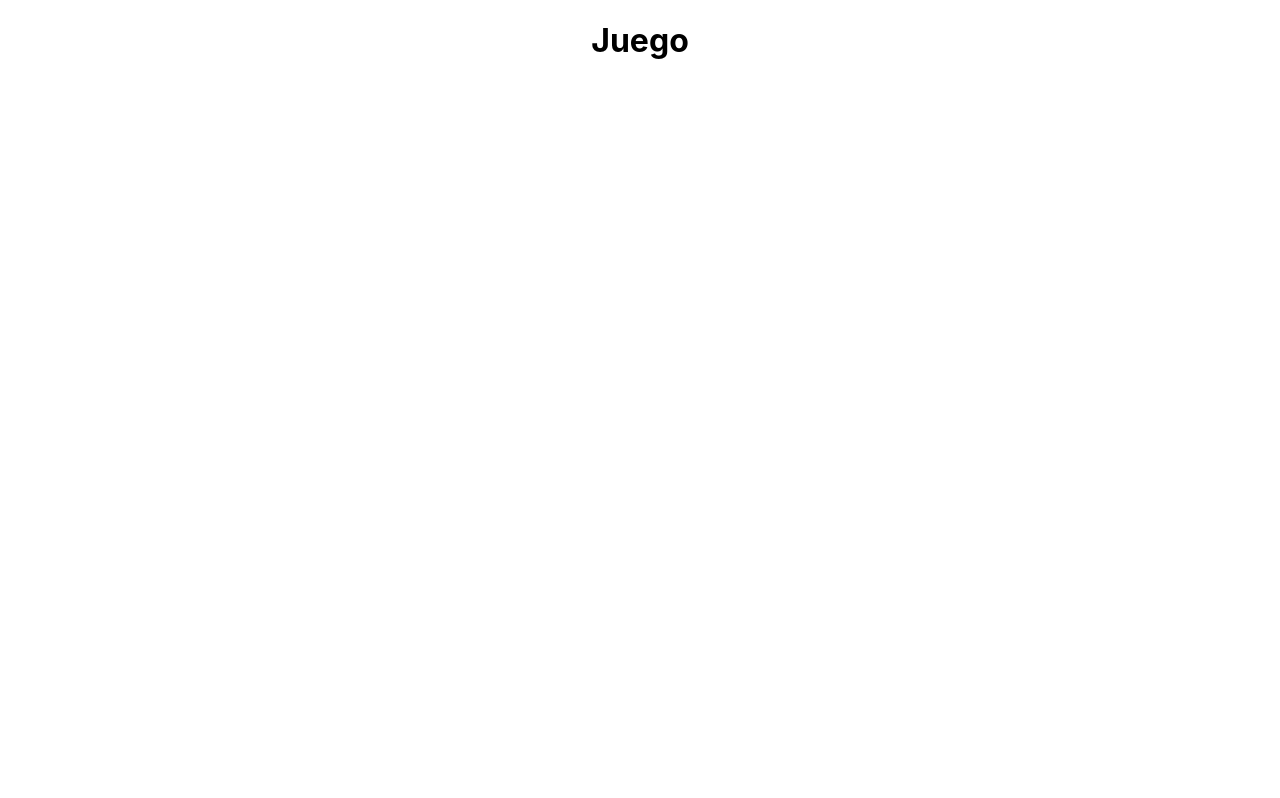
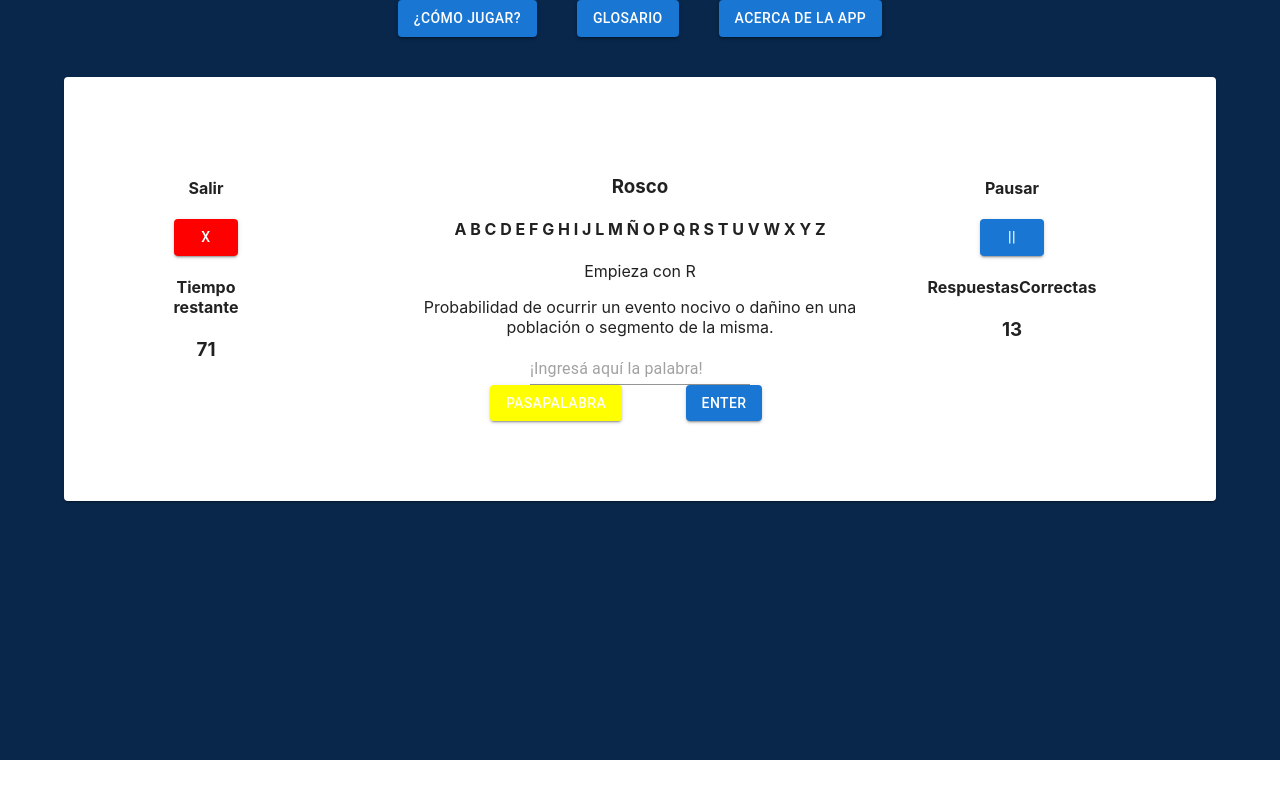
Before and after one commit to tadeovelis/Pasapalabra-ArroyoMaldonado-TPIntegradorDEU-2022, a JavaScript app: page /rosco in a window 1280 px wide. Built offline with nearby package versions, Linux system fonts and the light colour scheme; the HTML template or start-up script is replaced by a standard one.

Commit message:
Agregar componentes básicos. Armar estructura general del componente Juego

```diff
--- /dev/null
+++ b/src/components/Header.js
@@ -0,0 +1,42 @@
+import { Box } from "@mui/system"
+import { Grid } from "@mui/material"
+import { Button } from "@mui/material"
+import { Link } from "react-router-dom"
+
+export default function Header() {
+    return (
+        <div>
+            <Grid container spacing={5} justifyContent="center">
+                <Grid
+                    item
+                >
+                    <Button
+                        component={Link}
+                        variant="contained"
+                        to="/como-jugar"
+                    >
+                        ¿Cómo jugar?
+                    </Button>
+                </Grid>
+                <Grid item>
+                    <Button
+                        component={Link}
+                        variant="contained"
+                        to="/glosario"
+                    >
+                        Glosario
+                    </Button>
+                </Grid>
+                <Grid item>
+                    <Button
+                        component={Link}
+                        variant="contained"
+                        to="/acerca-de-la-app"
+                    >
+                        Acerca de la app
+                    </Button>
+                </Grid>
+            </Grid>
+        </div>
+    )
+}
--- a/src/components/Juego.js
+++ b/src/components/Juego.js
@@ -1,8 +1,52 @@
+import Paper from '@mui/material/Paper'
+import Header from './Header'
+import { Grid } from '@mui/material'
+import Salir from './Salir'
+import TiempoRestante from './TiempoRestante'
+import Rosco from './Rosco/Rosco'
+import Pausar from './Pausar'
+import RespuestasCorrectas from './RespuestasCorrectas'
+import { Container } from '@mui/system'
 
 export default function Juego() {
     return (
-        <div>
-            <h1>Juego</h1>
-        </div>
+        <Container maxWidth={false}
+            sx={{
+                background: "#08274a",
+                minHeight: "100vh"
+            }}
+        >
+            <Header />
+            <Paper
+                sx={{
+                    m: 5,
+                    p: 10
+                }}
+            >
+                <Grid container>
+                    <Grid item xs={3}>
+                        <Grid item xs={6}>
+                            <Salir />
+                        </Grid>
+                        <Grid item xs={6}>
+                            <TiempoRestante />
+                        </Grid>
+                    </Grid>
+                    <Grid item xs={6}>
+                        <Grid item>
+                            <Rosco />
+                        </Grid>
+                    </Grid>
+                    <Grid item xs={3}>
+                        <Grid item>
+                            <Pausar />
+                        </Grid>
+                        <Grid item>
+                            <RespuestasCorrectas />
+                        </Grid>
+                    </Grid>
+                </Grid>
+            </Paper>
+        </Container>
     )
 }
--- /dev/null
+++ b/src/components/Pausar.js
@@ -0,0 +1,11 @@
+
+import { Button } from "@mui/material"
+
+export default function Pausar() {
+    return (
+        <div>
+            <h4>Pausar</h4>
+            <Button variant="contained">||</Button>
+        </div>
+    )
+}
--- /dev/null
+++ b/src/components/RespuestasCorrectas.js
@@ -0,0 +1,10 @@
+
+
+export default function RespuestasCorrectas() {
+    return (
+        <div>
+            <h4>RespuestasCorrectas</h4>
+            <h3>13</h3>
+        </div>
+    )
+}
--- /dev/null
+++ b/src/components/Rosco/InputUsuario.js
@@ -0,0 +1,32 @@
+import { Input } from "@mui/material"
+import { Button } from "@mui/material"
+import { Grid } from "@mui/material"
+
+export default function InputUsuario() {
+    return (
+        <div>
+            <Grid container px={10}>
+                <Grid item xs={12}>
+                    <Input
+                        placeholder="¡Ingresá aquí la palabra!"
+                    >
+                        Asdas
+                    </Input>
+                </Grid>
+                <Grid item xs={6}>
+                    <Button variant="contained"
+                        sx={{
+                            background: "yellow"
+                        }}>
+                        Pasapalabra
+                    </Button>
+                </Grid>
+                <Grid item xs={6}>
+                    <Button variant="contained">
+                        Enter
+                    </Button>
+                </Grid>
+            </Grid>
+        </div>
+    )
+}
--- /dev/null
+++ b/src/components/Rosco/Letras.js
@@ -0,0 +1,8 @@
+
+export default function Letras() {
+    return (
+        <div>
+            <h4>A B C D E F G H I J L M Ñ O P Q R S T U V W X Y Z</h4>
+        </div>
+    )
+}
--- /dev/null
+++ b/src/components/Rosco/PalabraActual.js
@@ -0,0 +1,11 @@
+
+export default function PalabraActual() {
+    return (
+        <div>
+            <p>Empieza con R</p>
+            <p>
+                Probabilidad de ocurrir un evento nocivo o dañino en una población o segmento de la misma.
+            </p>
+        </div>
+    )
+}
--- /dev/null
+++ b/src/components/Rosco/Rosco.js
@@ -0,0 +1,14 @@
+import InputUsuario from "./InputUsuario"
+import Letras from "./Letras"
+import PalabraActual from "./PalabraActual"
+
+export default function Rosco() {
+    return(
+        <div>
+            <h3>Rosco</h3>
+            <Letras />
+            <PalabraActual />
+            <InputUsuario />
+        </div>
+    )
+}
--- /dev/null
+++ b/src/components/Salir.js
@@ -0,0 +1,16 @@
+
+import { Button } from "@mui/material"
+
+
+export default function Salir() {
+    return (
+        <div>
+            <h4>Salir</h4>
+            <Button variant="contained"
+                sx={{
+                    background: "red"
+                }}
+            >X</Button>
+        </div>
+    )
+}
--- /dev/null
+++ b/src/components/TiempoRestante.js
@@ -0,0 +1,9 @@
+
+export default function TiempoRestante() {
+    return (
+        <div>
+            <h4>Tiempo restante</h4>
+            <h3>71</h3>
+        </div>
+    )
+}
```
